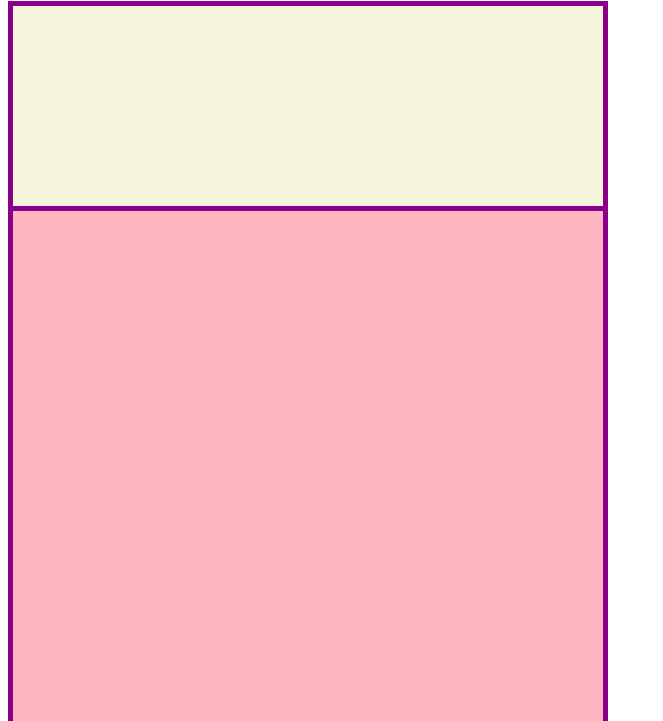
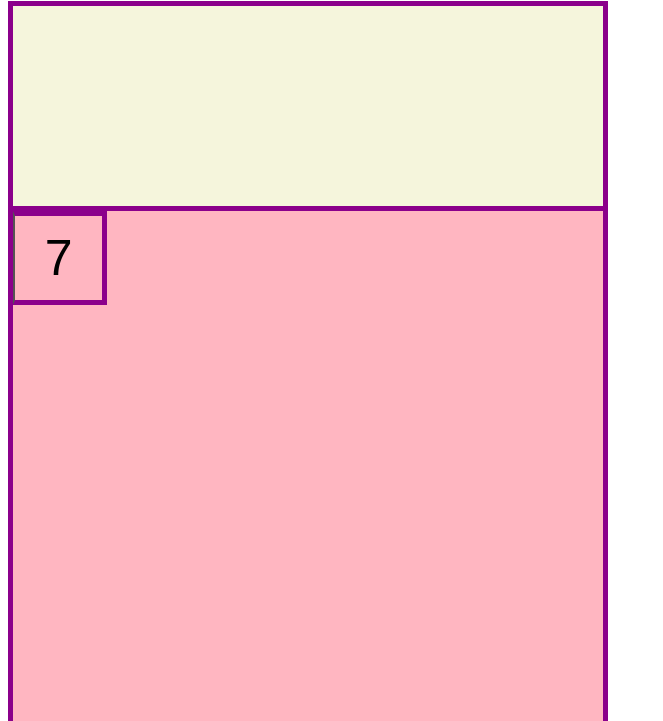
Before and after one commit to Snehaaaluvscheese/Calculator, a plain HTML site: page index.html in a window 1280 px wide. Shown: the part 79-800 px from the top of the page, without its empty margins (0-663 px from the left). Drawn offline with Linux system fonts and the light colour scheme.

Commit message:
Add button 7 and event listener to it

```diff
--- a/script.js
+++ b/script.js
@@ -41,8 +41,35 @@ function operate(firstNum, operator, secondNum) {
 const calcBox = document.querySelector('#container');
  // variable that selects calculator container box
 
- const displayBox = document.querySelector('#display');
- // variable that selects display numbers box
+  const displayBox = document.querySelector('#display');
+  // variable that selects display numbers box
 
- calcBox.appendChild(displayBox);
- // append childNode of display box to container paretNode
+  calcBox.appendChild(displayBox);
+  // append childNode of display box to container paretNode
+
+    const button7 = document.createElement('button');
+    // created first button '7' of calculator
+
+    button7.textContent = '7';
+    // added text content to button7
+
+    button7.setAttribute('id', 'button7');
+    // added id to button7
+
+    calcBox.appendChild(button7);
+    // append childNode button 7 to calculator container parentNode
+
+    function addNum7() {
+        document.getElementById("display").innerHTML = document.getElementById("display").innerHTML + "7";
+
+      }
+
+      // function to input num 7
+
+
+    button7.addEventListener('click', () => {
+      addNum7();
+
+    });
+
+    // add event listener to button 7
--- a/style.css
+++ b/style.css
@@ -10,10 +10,26 @@
 
   /* styled calculator container box */
 
-  #display {
+   #display {
     background-color:beige;
     height: 200px;
     border-bottom: 5px solid darkmagenta;
-  }
+    font-size: 50px;
+    word-break: break-word;
+    }
 
   /* styled display box within calculator container box */
+
+   #button7 {
+    width: 2.5cm;
+    height: 2.5cm;
+    box-sizing: border-box;
+    background-color: lightpink;
+    border-top: 5px solid darkmagenta;
+    border-right: 5px solid darkmagenta;
+    border-bottom: 5px solid darkmagenta;
+    font-size: 50px;
+    margin-bottom: 600px;
+   }
+
+   /* styled button 7 */
```
